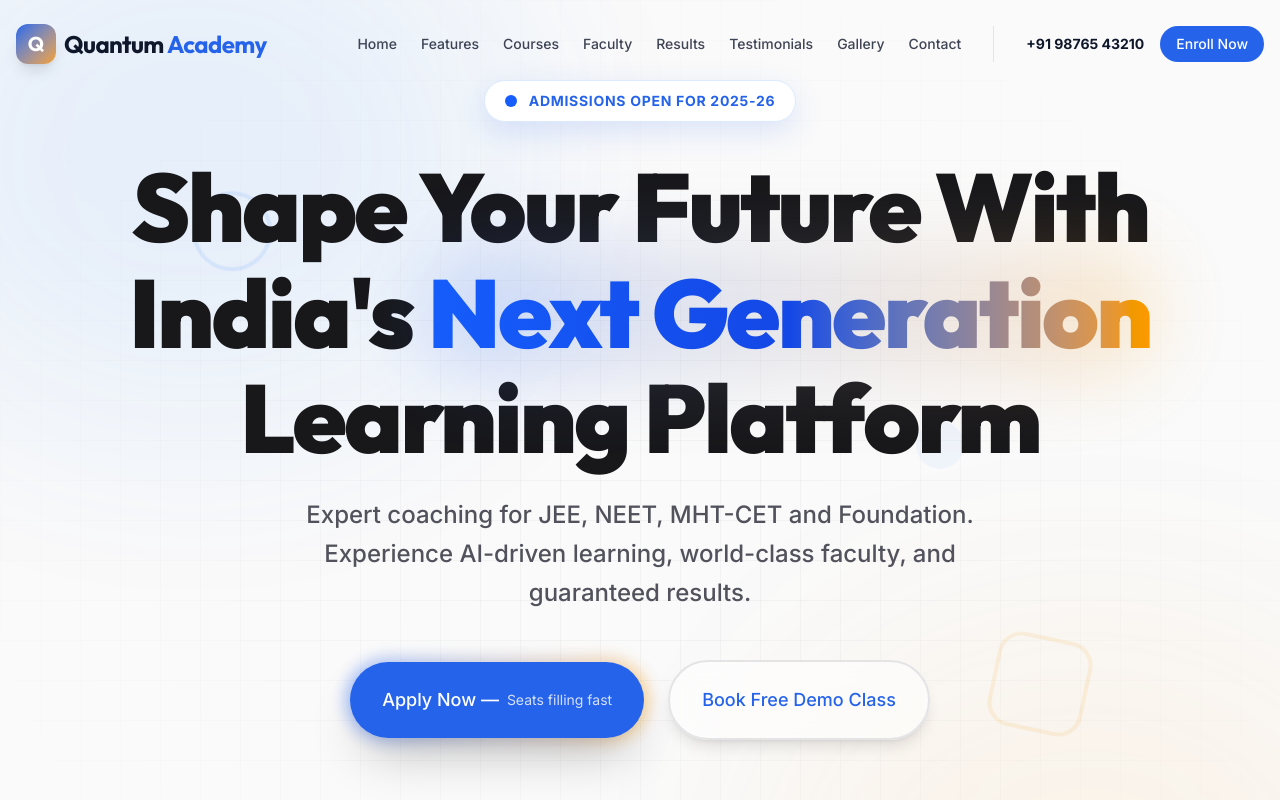
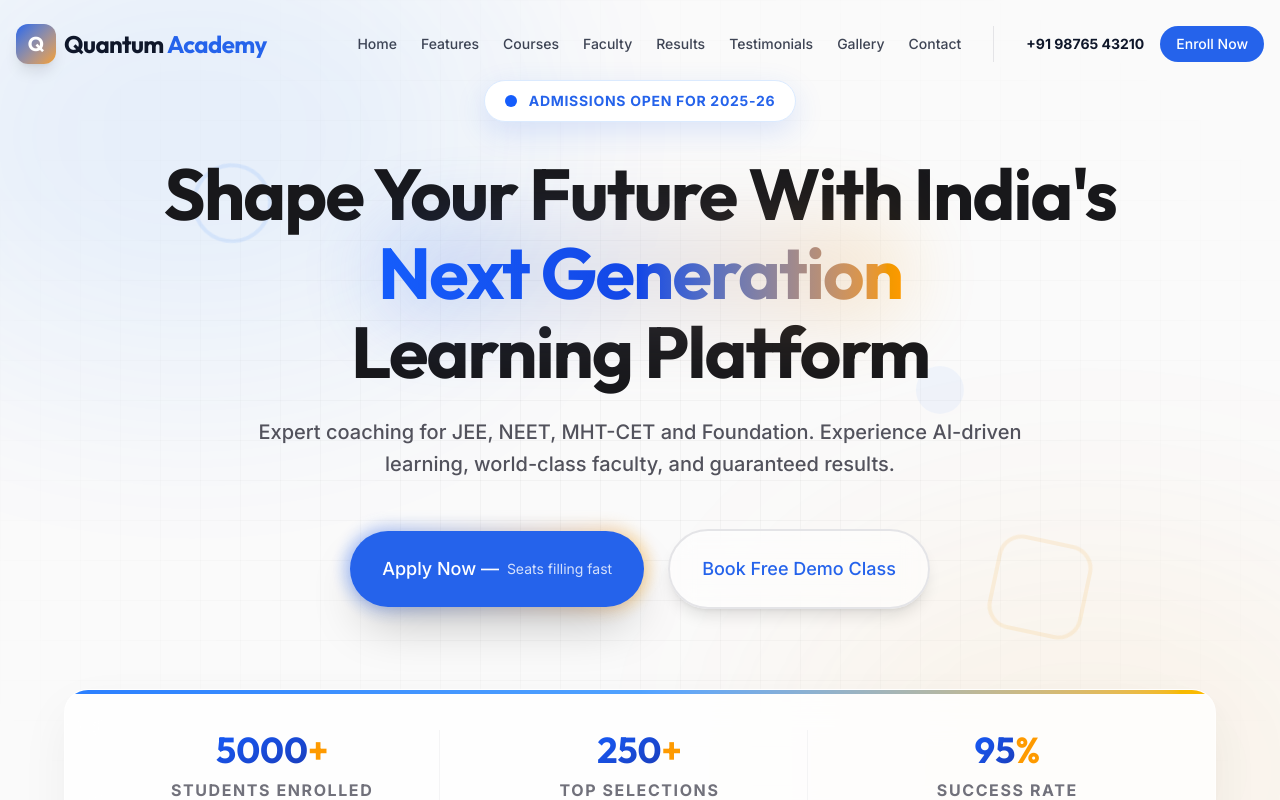
Before and after one commit to Natashakhandar/Choaching-Website, a Next.js app: page / in a window 1280 px wide. Shown: the top 800 px of the page. Built offline with nearby package versions, Linux system fonts and the light colour scheme.

Commit message:
Revert Hero font sizes to original

```diff
--- a/src/components/sections/Hero.tsx
+++ b/src/components/sections/Hero.tsx
@@ -87,7 +87,7 @@ export function Hero() {
           initial={{ opacity: 0, y: 30 }}
           animate={{ opacity: 1, y: 0 }}
           transition={{ duration: 0.7, delay: 0.1, type: "spring" }}
-          className="text-5xl md:text-7xl lg:text-8xl font-black font-heading mb-6 tracking-tight text-zinc-900 leading-[1.1]"
+          className="text-5xl md:text-7xl font-bold font-heading mb-6 tracking-tight text-zinc-900 leading-[1.1]"
         >
           Shape Your Future With India's{" "}
           <span className="relative whitespace-nowrap">
@@ -105,7 +105,7 @@ export function Hero() {
           initial={{ opacity: 0, y: 20 }}
           animate={{ opacity: 1, y: 0 }}
           transition={{ duration: 0.7, delay: 0.2 }}
-          className="text-lg md:text-2xl text-zinc-600 max-w-3xl mx-auto mb-12 font-medium leading-relaxed"
+          className="text-lg md:text-xl text-zinc-600 max-w-3xl mx-auto mb-12 font-medium leading-relaxed"
         >
           Expert coaching for JEE, NEET, MHT-CET and Foundation. Experience AI-driven learning, world-class faculty, and guaranteed results.
         </motion.p>
@@ -143,7 +143,7 @@ export function Hero() {
             const numValue = stat.value;
             return (
               <div key={index} className="flex flex-col items-center justify-center pt-6 md:pt-0 first:pt-0 group">
-                <div className="text-4xl md:text-5xl font-black font-heading text-zinc-900 mb-2 tracking-tight group-hover:scale-110 transition-transform duration-300">
+                <div className="text-4xl font-bold font-heading text-zinc-900 mb-2 group-hover:scale-110 transition-transform duration-300">
                   <span className="text-transparent bg-clip-text bg-gradient-to-br from-blue-600 to-blue-800">
                     <Counter end={numValue} />
                   </span>
```
